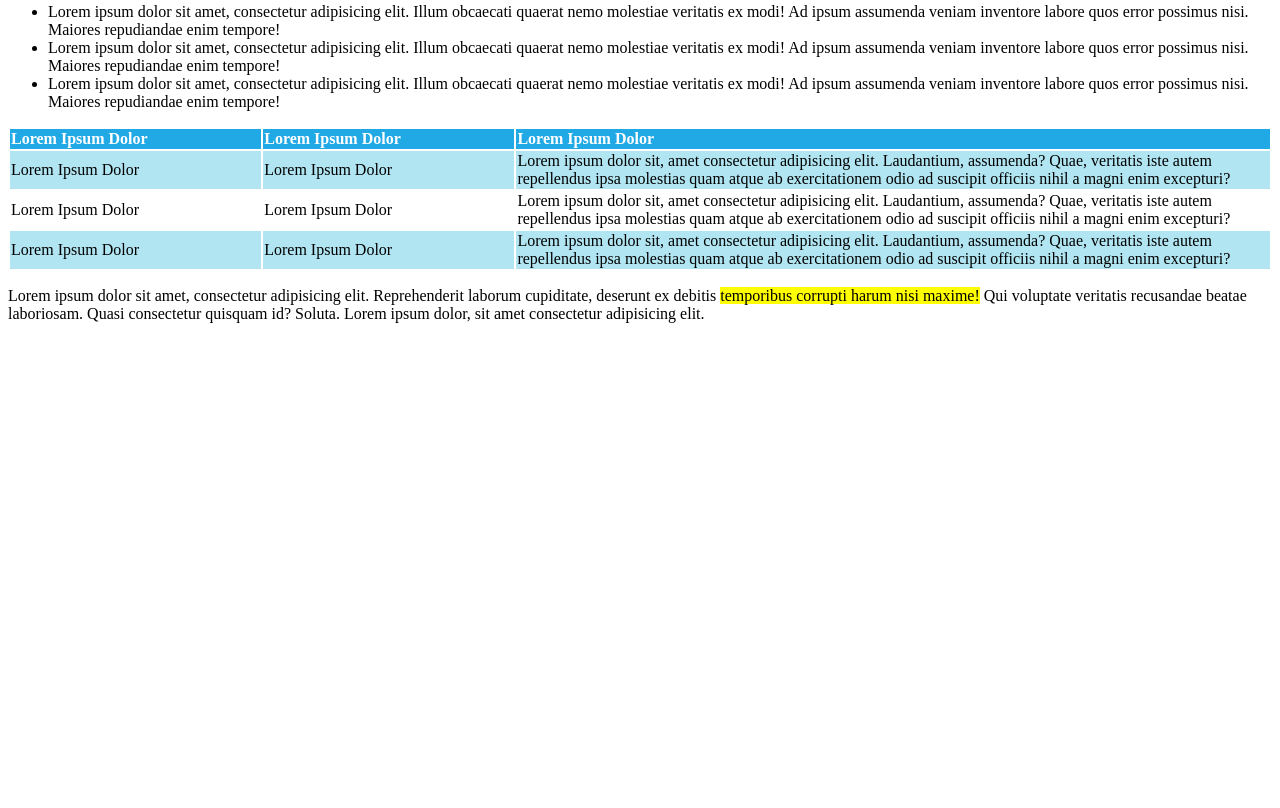
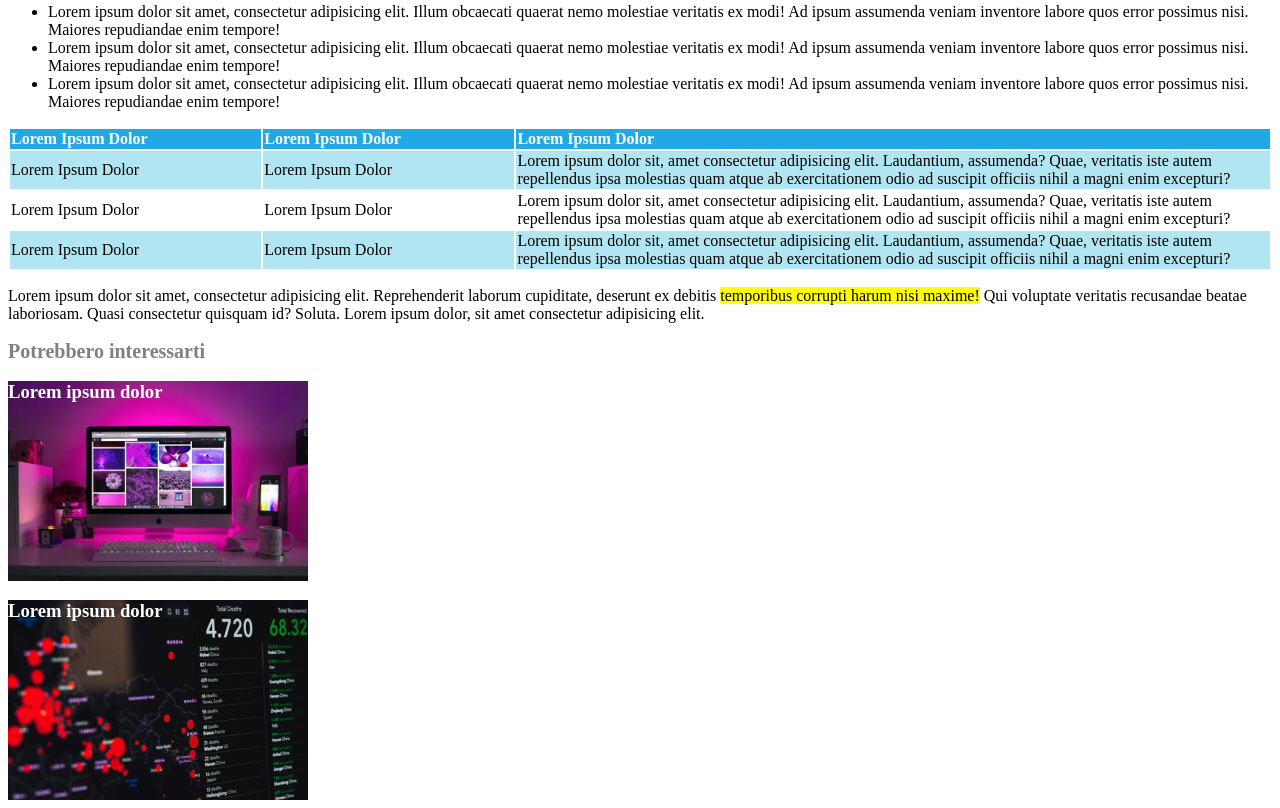
Before and after one commit to EmanueleDinaro/html-css-booleaner, a plain HTML site: page index.html in a window 1280 px wide. Shown: the part 764-1572 px from the top of the page. Before the commit the page ends 1103 px from the top, so only its background shows below. Drawn offline with Linux system fonts and the light colour scheme.

Commit message:
feat: add third section "articoli consigliati"

```diff
--- a/css/style.css
+++ b/css/style.css
@@ -6,7 +6,7 @@ header{
 }
 
 #logo-header{
-    width: 150px;
+    width: 200px;
     margin: 10px;
 }
 
@@ -55,3 +55,24 @@ h1{
 .riga-azzurra{
     background-color: #B1E5F2;
 }
+
+h2{
+    color: #808080;
+    font-size: 20px;
+}
+
+.adv{
+    width: 300px;
+    height: 200px;
+    background-color: #808080;
+    color: white;
+    font-weight: bolder;
+}
+
+#monitor{
+    background-image: url(../img/monitor.jpg);
+}
+
+#graphic{
+    background-image: url(../img/graph.jpg);
+}
--- a/index.html
+++ b/index.html
@@ -66,6 +66,19 @@
                 <p>Lorem ipsum dolor sit amet, consectetur adipisicing elit. Reprehenderit laborum cupiditate, deserunt ex debitis <mark>temporibus corrupti harum nisi maxime!</mark> Qui voluptate veritatis recusandae beatae laboriosam. Quasi consectetur quisquam id? Soluta. Lorem ipsum dolor, sit amet consectetur adipisicing elit.</p>
             </section>
             <!-- /corpo articolo -->
+
+            <!-- articoli consigliati -->
+            <section>
+                <h2>Potrebbero interessarti</h2>
+                <div class="adv" id="monitor">
+                    <h3>Lorem ipsum dolor</h3>
+                </div>
+
+                <div class="adv" id="graphic">
+                    <h3>Lorem ipsum dolor</h3>
+                </div>
+            </section>
+            <!-- /articoli consigliati -->
         </article>
     </main>
 </body>
```
